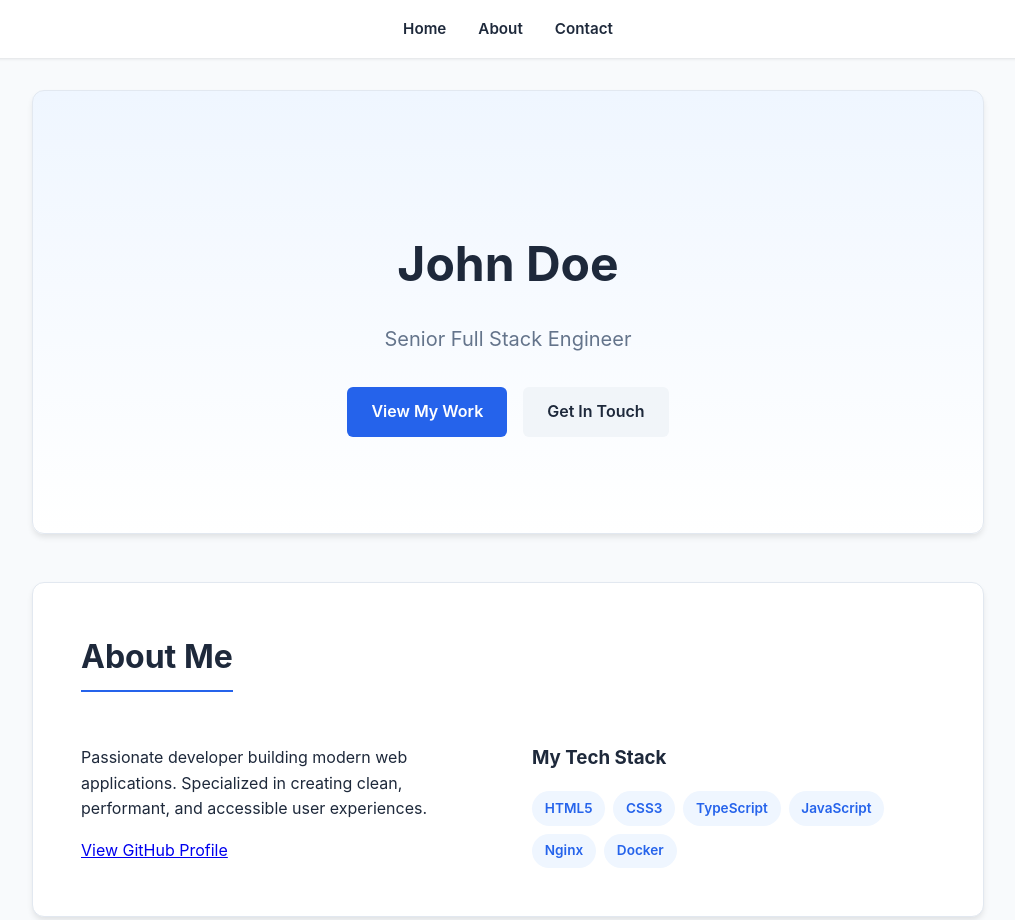
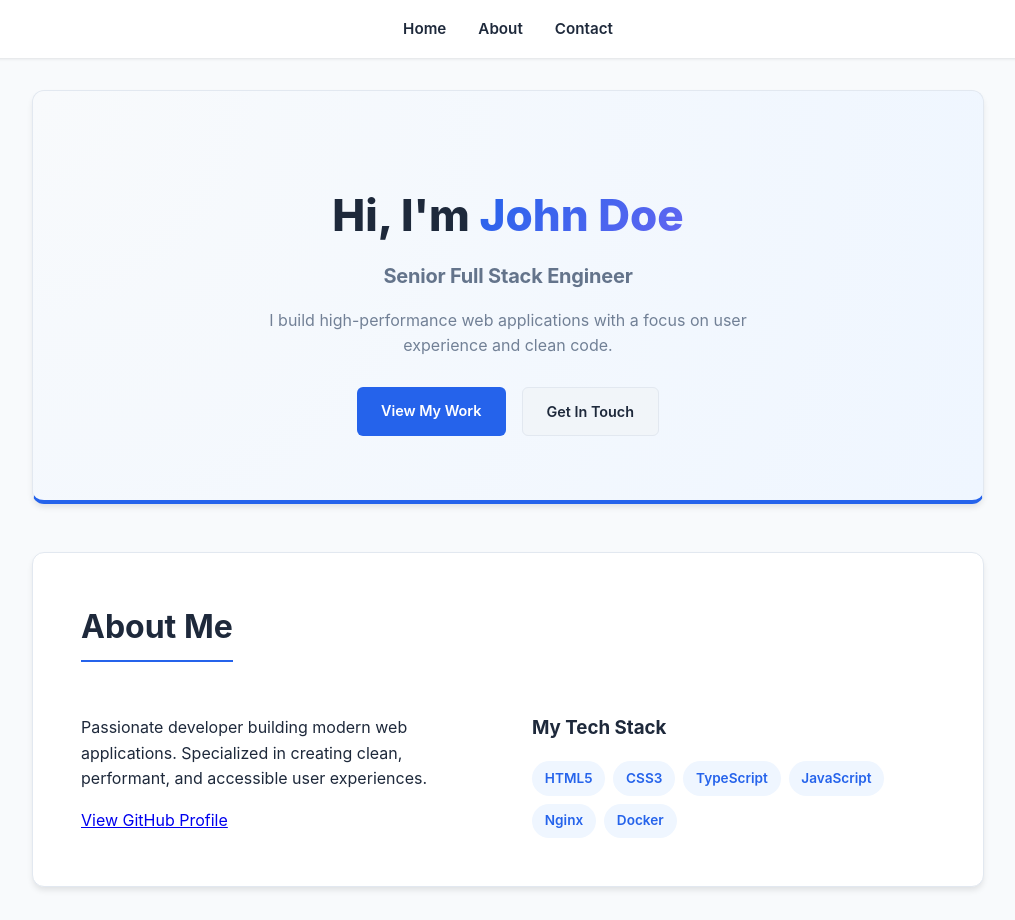
Before and after one commit to unk029-openconsultinguk/portfolio-website, a website: page src/index.html in a window 1280 px wide. Shown: the top 920 px of the page, without its empty margins (132-1147 px from the left). Drawn offline with Linux system fonts and the light colour scheme.

Commit message:
made changes in web page

```diff
--- a/src/app.ts
+++ b/src/app.ts
@@ -15,8 +15,8 @@ const userProfile: UserProfile = {
 };
 
 const displayProfile = (profile: UserProfile): void => {
-    const nameEl = document.getElementById("user-name");
-    const roleEl = document.getElementById("user-role");
+    const nameEl = document.getElementById("user-name-hero");
+    const roleEl = document.getElementById("user-role-hero");
     const phoneEl = document.getElementById("user-phone");
     const emailEl = document.getElementById("user-email");
     const githubLinkEl = document.getElementById("github-link") as HTMLAnchorElement;
--- a/src/index.html
+++ b/src/index.html
@@ -20,8 +20,9 @@
     <main>
         <section id="home" class="hero-section">
             <div class="hero-content">
-                <h1 id="user-name"></h1>
-                <p id="user-role" class="subtitle"></p>
+                <h1>Hi, I'm <span id="user-name-hero">Developer</span></h1>
+                <p class="hero-role" id="user-role-hero">Full Stack Engineer</p>
+                <p class="hero-description">I build high-performance web applications with a focus on user experience and clean code.</p>
                 <div class="hero-cta">
                     <a href="#portfolio" class="btn primary">View My Work</a>
                     <a href="#contact" class="btn secondary">Get In Touch</a>
@@ -56,7 +57,7 @@
             <h2>Portfolio</h2>
             <div class="portfolio-grid">
                 <article class="project-card">
-                    <img src="https://images.unsplash.com/photo-1460925895917-afdab827c52f?auto=format&fit=crop&w=500&q=80" alt="Dashboard Project" class="project-image">
+                    <img src="https://plus.unsplash.com/premium_photo-1661877737564-3dfd7282efcb?q=80&w=800&auto=format&fit=crop" alt="Analytics Dashboard" class="project-image">
                     <div class="project-info">
                         <h3>Project One: Analytics Dashboard</h3>
                         <p>A modern e-commerce dashboard featuring real-time analytics and responsive design. Built with TypeScript and Chart.js.</p>
@@ -68,7 +69,7 @@
                     </div>
                 </article>
                 <article class="project-card">
-                    <img src="https://images.unsplash.com/photo-1551288049-bbbda536339a?auto=format&fit=crop&w=500&q=80" alt="Data Visualization" class="project-image">
+                    <img src="https://images.unsplash.com/photo-1460925895917-afdab827c52f?q=80&w=800&auto=format&fit=crop" alt="Insight Visualization" class="project-image">
                     <div class="project-info">
                         <h3>Project Two: Insight Visualization</h3>
                         <p>Interactive data visualization tool for tracking system performance metrics and historical trends.</p>
@@ -80,7 +81,7 @@
                     </div>
                 </article>
                 <article class="project-card">
-                    <img src="https://images.unsplash.com/photo-1498050108023-c5249f4df085?auto=format&fit=crop&w=500&q=80" alt="Web App" class="project-image">
+                    <img src="https://images.unsplash.com/photo-1517694712202-14dd9538aa97?q=80&w=800&auto=format&fit=crop" alt="Task Management" class="project-image">
                     <div class="project-info">
                         <h3>Project Three: Task Management</h3>
                         <p>Full-stack task management application with real-time collaboration and secure authentication.</p>
@@ -96,8 +97,8 @@
 
         <section id="contact">
             <h2>Contact</h2>
-            <p>Phone: <span id="user-phone">Loading...</span></p>
-            <p>Email: <span id="user-email">Loading...</span></p>
+            <p>Phone: <span id="user-phone">01234567890</span></p>
+            <p>Email: <span id="user-email">nk@gmail.com</span></p>
 
             <form id="contact-form">
                 <input type="text" id="name" placeholder="Your Name" required>
--- a/src/style.css
+++ b/src/style.css
@@ -72,20 +72,50 @@ section {
 
 .hero-section {
     text-align: center;
-    padding: 6rem 2rem;
-    background: linear-gradient(to bottom, #eff6ff, #ffffff);
+    padding: 4rem 2rem;
+    background: radial-gradient(circle at top left, #f8fafc 0%, #eff6ff 100%);
+    display: flex;
+    flex-direction: column;
+    justify-content: center;
+    align-items: center;
+    border-bottom: 4px solid var(--primary-color);
 }
 
-#user-name {
-    font-size: 3rem;
-    margin-bottom: 0.5rem;
-    color: #1e293b;
+.hero-content {
+    max-width: 700px;
 }
 
-.subtitle {
+#user-name-hero {
+    color: var(--primary-color);
+    background: linear-gradient(135deg, var(--primary-color), #6366f1);
+    -webkit-background-clip: text;
+    -webkit-text-fill-color: transparent;
+}
+
+.hero-section h1 {
+    font-size: 2.75rem;
+    margin-bottom: 0.25rem;
+    color: #1e293b;
+    line-height: 1.1;
+    font-weight: 800;
+}
+
+.hero-role {
     font-size: 1.25rem;
+    font-weight: 700;
     color: var(--secondary-color);
-    margin-bottom: 2rem;
+    margin-bottom: 1rem;
+    letter-spacing: -0.01em;
+}
+
+.hero-description {
+    font-size: 1rem;
+    color: var(--secondary-color);
+    margin-bottom: 1.75rem;
+    max-width: 500px;
+    margin-left: auto;
+    margin-right: auto;
+    opacity: 0.9;
 }
 
 .hero-cta {
@@ -93,6 +123,32 @@ section {
     justify-content: center;
     gap: 1rem;
 }
+
+.btn {
+    padding: 0.6rem 1.25rem;
+    border-radius: 50px;
+    text-decoration: none;
+    font-weight: 600;
+    font-size: 0.9rem;
+    transition: all 0.2s cubic-bezier(0.4, 0, 0.2, 1);
+}
+
+.btn.primary {
+    background: var(--primary-color);
+    color: white;
+}
+
+.btn.secondary {
+    background: white;
+    color: var(--text-color);
+    border: 1px solid var(--border-color);
+}
+
+.btn:hover {
+    transform: translateY(-2px) scale(1.02);
+    box-shadow: 0 10px 15px -3px rgba(37, 99, 235, 0.2);
+}
+
 
 .btn {
     padding: 0.75rem 1.5rem;
```
Also changed, not shown: dist/app.js, 1 other file.
